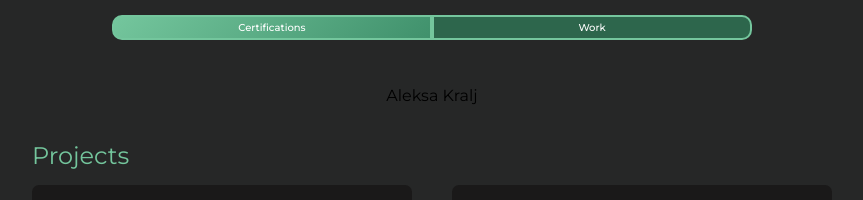
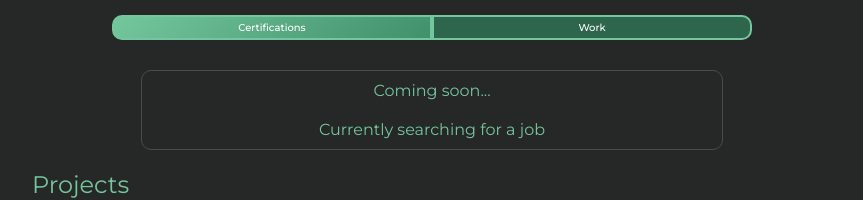
Before and after one commit to aleksa13122/aleksa-s-portfolio, a React (Vite) app: page / in a window 1280 px wide. Both pictures are taken after a click on the button "Work". Shown: the part 1146-1346 px from the top of the page, without its empty margins (208-1071 px from the left). Built offline with nearby package versions, Linux system fonts and the light colour scheme; grey boxes are pictures that could not be loaded.

Commit message:
finished about section

```diff
--- a/src/components/About/About.css
+++ b/src/components/About/About.css
@@ -139,9 +139,8 @@ h2 {
   padding-top: 20px;
 }
 .toggle-container-certifications {
-  /* background-color: aqua; */
   width: 70%;
-  border: 2px solid white;
+  border: 1px solid rgb(75, 75, 75);
   border-radius: 10px;
   color: white;
   padding: 10px;
@@ -183,3 +182,17 @@ h2 {
 .certification-link:hover {
   color: rgb(255, 255, 255);
 }
+.toggle-container-work {
+  width: 70%;
+  border: 1px solid rgb(75, 75, 75);
+  border-radius: 10px;
+  color: white;
+  padding: 10px;
+  display: flex;
+  flex-direction: column;
+  gap: 20px;
+}
+.work-item {
+  color: #74c69d;
+  align-self: center;
+}
--- a/src/components/About/About.jsx
+++ b/src/components/About/About.jsx
@@ -208,7 +208,8 @@ const About = React.forwardRef((props, ref) => {
         )}
         {toggle === "work" && (
           <div className="toggle-container-work">
-            <p>Aleksa Kralj</p>
+            <div className="work-item">Coming soon...</div>
+            <div className="work-item">Currently searching for a job</div>
           </div>
         )}
       </div>
--- a/src/components/Header/Buttons.css
+++ b/src/components/Header/Buttons.css
@@ -21,7 +21,7 @@
 .custom-button:hover {
   box-shadow: 0 4px 8px rgba(64, 145, 108, 0.2),
     0 8px 16px rgba(64, 145, 108, 0.2), 0 -2px 4px rgba(64, 145, 108, 0.1);
-  transform: scale(1.05);
+  transform: scale(1.1);
 }
 
 /* Download CV button */
@@ -51,7 +51,7 @@
 .button:hover {
   box-shadow: 0 4px 8px rgba(64, 145, 108, 0.2),
     0 8px 16px rgba(64, 145, 108, 0.2), 0 -2px 4px rgba(64, 145, 108, 0.1);
-  transform: scale(1.05);
+  transform: scale(1.1);
 }
 /* Animacija za oba dugmeta pri kliku */
 .custom-button:active,
--- a/src/components/Header/Header.css
+++ b/src/components/Header/Header.css
@@ -4,7 +4,9 @@
   align-items: center;
   margin-top: 80px;
   gap: 5px;
-  height: 100vh;
+  width: 70vh;
+  /* background-color: rgb(62, 162, 250); */
+  height: 70vh;
 }
 .location {
   color: rgb(180, 180, 180);
@@ -22,18 +24,18 @@
   align-items: center;
 }
 .greeting-word {
-  font-size: 20px;
+  font-size: 25px;
   color: #74c69d;
   line-height: 1.2;
   margin-bottom: 5px;
-  width: 100px;
+  width: 120px;
   display: flex;
   justify-content: flex-end;
   align-items: center;
   overflow: hidden;
 }
 .greeting-name {
-  font-size: 20px;
+  font-size: 25px;
   color: #74c69d;
   line-height: 1.2;
   margin-bottom: 5px;
@@ -51,11 +53,12 @@
   gap: 5px;
   margin-bottom: 5px;
   margin-right: 20px;
+  margin-top: 50px;
 }
 .job-title {
   font-weight: bold;
   color: white;
-  font-size: 45px;
+  font-size: 60px;
   align-self: flex-start;
   text-align: center;
   margin-bottom: 5px;
@@ -93,7 +96,7 @@
 .header-links a {
   display: inline-flex;
   align-items: center;
-  font-size: 18px;
+  font-size: 20px;
   transition: transform 0.3s ease, box-shadow 0.3s ease;
 }
 
```
